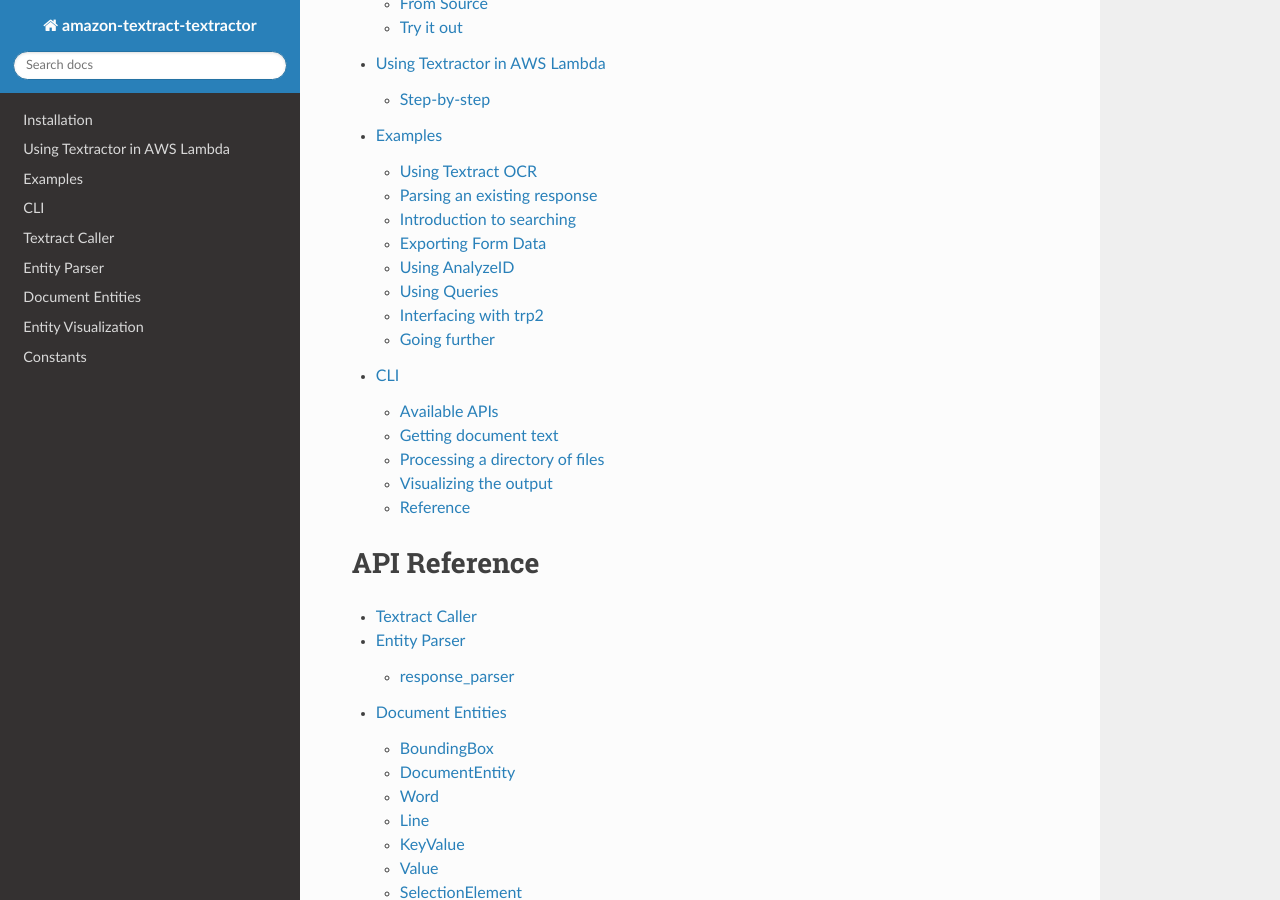
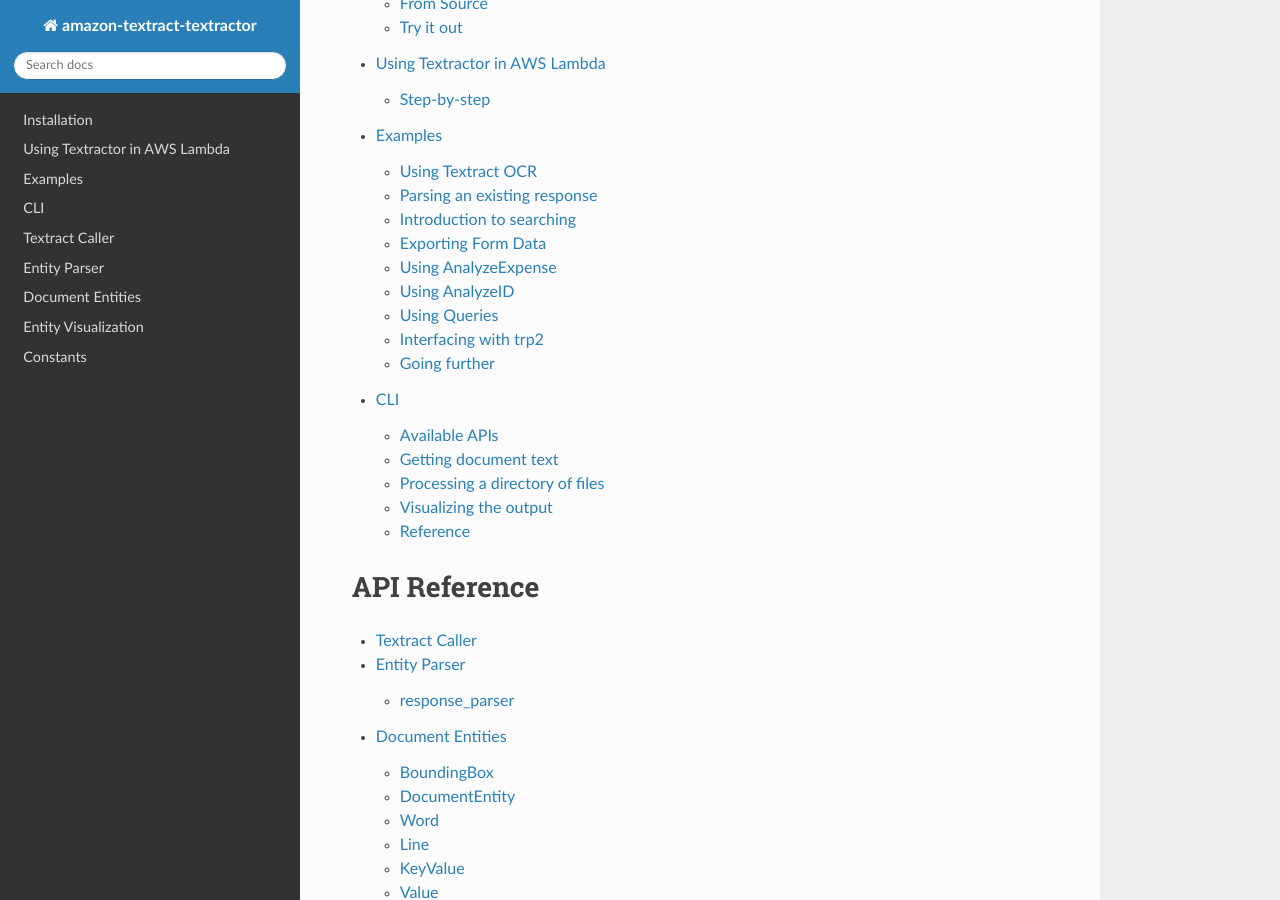
Before and after one commit to aws-samples/amazon-textract-textractor, a Sphinx documentation site: the page built from docs/source/index.rst, in a window 1280 px wide and 900 px high, scrolled down 1243 px. Built offline with Sphinx 7.4.7 and the Read the Docs theme 2.0.0, drawn with Linux system fonts in a browser that asks for light colours; pages that are not in the unit, such as notebooks, are missing from menus.

Commit message:
Update examples.rst

```diff
--- a/docs/source/examples.rst
+++ b/docs/source/examples.rst
@@ -11,6 +11,7 @@
    notebooks/finding_words_within_a_document
    notebooks/exporting_form_data
    notebooks/table_data_to_various_formats
+   notebooks/using_analyze_expense
    notebooks/using_analyze_id
    notebooks/using_queries
    notebooks/interfacing_with_trp2
```
